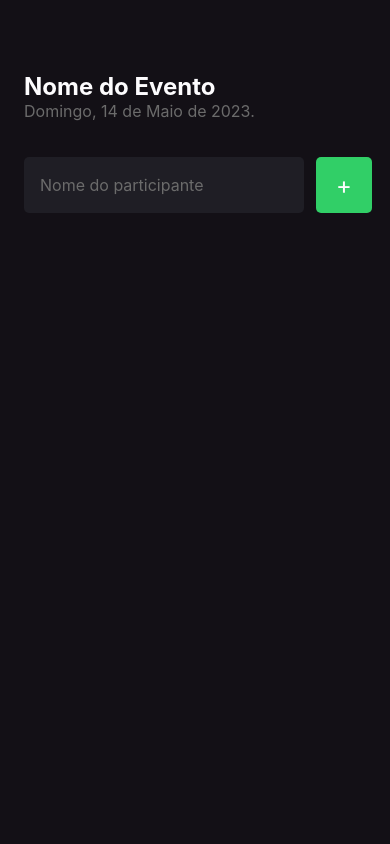
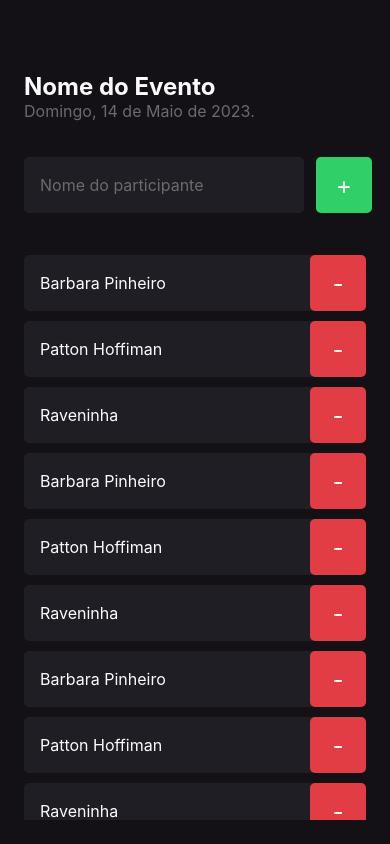
Before and after one commit to PattonHoffiman/react-native-study-2023, a React Native app: screen / in a window 390 px wide. Built offline with nearby package versions, Linux system fonts and the light colour scheme.

Commit message:
update: implement flatlist, alerts and events

```diff
--- a/App.tsx
+++ b/App.tsx
@@ -1,8 +1,17 @@
+import { StatusBar } from 'react-native';
+
 import Home from './src/screens/Home';
 
 // ? Main Component
 export default function App() {
   return (
-    <Home />
+    <>
+      <StatusBar
+        translucent
+        barStyle='light-content'
+        backgroundColor="transparent"
+      />
+      <Home />
+    </>
   );
 };
--- /dev/null
+++ b/src/components/Participant/index.tsx
@@ -0,0 +1,24 @@
+import { View, Text, TouchableOpacity, ScrollView } from 'react-native';
+import { styles } from './styles';
+
+type Props = {
+  name: string;
+
+  remove: (param: string) => void;
+}
+
+export const Participant: React.FC<Props> = ({ name, remove }) => {
+  return (
+    <View style={styles.container}>
+      <Text style={styles.name}>
+        {name}
+      </Text>
+
+      <TouchableOpacity style={styles.button} onPress={() => remove(name)}>
+          <Text style={styles.buttonText}>
+            -
+          </Text>
+        </TouchableOpacity>
+    </View>
+  );
+};
--- /dev/null
+++ b/src/components/Participant/styles.ts
@@ -0,0 +1,35 @@
+import { StyleSheet } from 'react-native';
+
+export const styles = StyleSheet.create({
+  container: {
+    width: '100%',
+    backgroundColor: '#1f1e25',
+
+    borderRadius: 5,
+    marginBottom: 10,
+
+    alignItems: 'center',
+    flexDirection: 'row',
+  },
+
+  name: {
+    flex: 1,
+    fontSize: 16,
+    marginLeft: 16,
+    color: '#fdfcfe',
+  },
+
+  button: {
+    width: 56,
+    height: 56,
+    borderRadius: 5,
+    backgroundColor: '#e23c44',
+
+    alignItems: 'center',
+    justifyContent: 'center',
+  },
+  buttonText: {
+    fontSize: 24,
+    color: '#fdfcfe',
+  },
+});
--- a/src/screens/Home/index.tsx
+++ b/src/screens/Home/index.tsx
@@ -1,10 +1,40 @@
 import { useState, useCallback } from 'react';
-import { View, Text, TextInput, TouchableOpacity } from 'react-native';
+import { View, Text, TextInput, TouchableOpacity, FlatList, Alert } from 'react-native';
 
-import styles from './styles';
+import { Participant } from '../../components/Participant';
+import { styles } from './styles';
 
 export default function Home() {
-  const handleParticipantAdd = useCallback(() => console.log('Você clicou no botão de adicionar'), []);
+  const [participants, setParticipants] = useState<Array<string>>([
+    'Barbara Pinheiro',
+    'Patton Hoffiman',
+    'Raveninha',
+    'Barbara Pinheiro',
+    'Patton Hoffiman',
+    'Raveninha',
+    'Barbara Pinheiro',
+    'Patton Hoffiman',
+    'Raveninha'
+  ]);
+
+  const handleParticipantAdd = useCallback(() => {
+    if (participants.includes('Patton Hoffiman')) {
+      return Alert.alert("Participante Existente", "Já existe um participante na lista com esse nome!");
+    }
+  }, []);
+
+  const handleParticipantRemove = useCallback((name: string) => {
+    Alert.alert("Remover", `Deseja remover o participante ${name}?`, [
+      {
+        text: 'Não',
+        style: 'cancel',
+      },
+      {
+        text: 'Sim',
+        onPress: () => Alert.alert('Participante Removido!'),
+      },
+    ]);
+  }, []);
 
   return (
     <View style={styles.container}>
@@ -23,12 +53,27 @@ export default function Home() {
           placeholder='Nome do participante'
         />
 
-        <TouchableOpacity style={styles.button} onPress={handleParticipantAdd}>
+        <TouchableOpacity style={styles.button} onPress={() => handleParticipantAdd()}>
           <Text style={styles.buttonText}>
             +
           </Text>
         </TouchableOpacity>
       </View>
+
+      <FlatList
+        data={participants}
+        showsVerticalScrollIndicator={false}
+        renderItem={({ item, index }) => (
+          <Participant
+            key={index}
+            name={item}
+            remove={handleParticipantRemove}
+          />
+        )}
+        ListEmptyComponent={() => (
+          <Text style={styles.emptyListText}>Não existem participantes!</Text>
+        )}
+      />
     </View>
   )
 };
--- a/src/screens/Home/styles.ts
+++ b/src/screens/Home/styles.ts
@@ -1,6 +1,6 @@
 import { StyleSheet } from 'react-native';
 
-const Styles = StyleSheet.create({
+export const styles = StyleSheet.create({
   container: {
     flex: 1,
     padding: 24,
@@ -16,6 +16,11 @@ const Styles = StyleSheet.create({
     marginTop: 48,
     color: '#fdfcfe',
     fontWeight: 'bold',
+  },
+  emptyListText: {
+    fontSize: 14,
+    color: '#fdfcfe',
+    textAlign: 'center',
   },
 
   input: {
@@ -51,5 +56,3 @@ const Styles = StyleSheet.create({
     marginBottom: 42,
   },
 });
-
-export default Styles;
```
